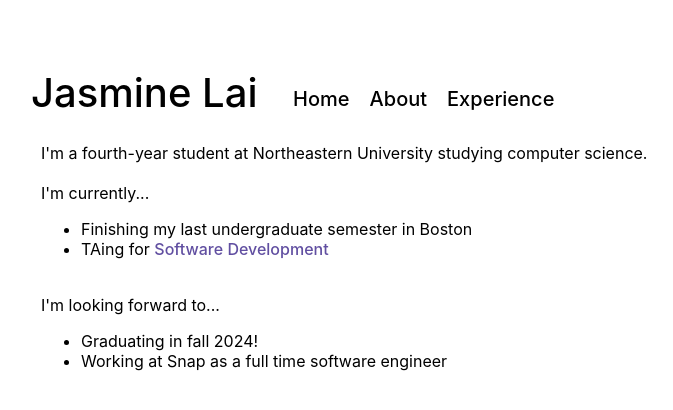
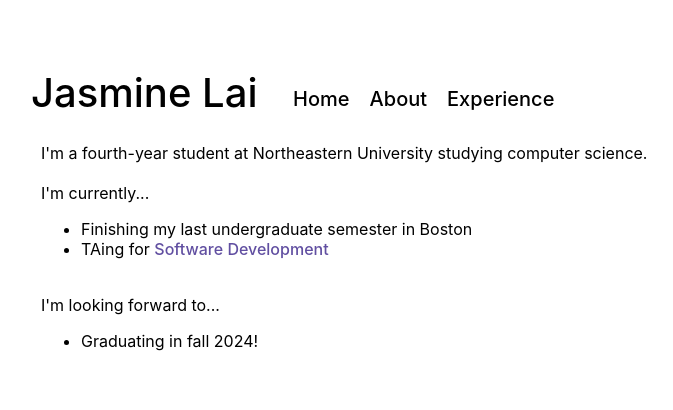
Before and after one commit to jazlai/jazlai.github.io, a React (Create React App) app: page / in a window 1280 px wide. Shown: the top 410 px of the page, without its empty margins (289-962 px from the left). Built offline with nearby package versions, Linux system fonts and the light colour scheme.

Commit message:
remove snap new grad

```diff
--- a/src/sections/About.tsx
+++ b/src/sections/About.tsx
@@ -11,7 +11,7 @@ const About: React.FC = () => {
   return (
     <div>
       <p>
-        Hey! I'm Jasmine. I'm originally from Boston, soon to be living in Seattle. I graduated with a B.S. in computer science
+        Hey! I'm Jasmine. I'm originally from Boston. I am graduating with a B.S. in computer science
         from Northeastern University in 2024.
         <br/><br/>
         Within the realm of computer science, I'm primarily interested in software development.
--- a/src/sections/Experience.tsx
+++ b/src/sections/Experience.tsx
@@ -6,11 +6,6 @@ import { useSectionContext } from '../context/SectionProvider';
 const Experience: React.FC = () => {
   const { setActiveSection } = useSectionContext();
   const experiences = [
-    {
-      'company': 'Snap Inc',
-      'position': 'Software Engineer',
-      'duration': '07-2025 ',
-    },
     {
       'company': 'Snap Inc',
       'position': 'Software Engineer Intern',
--- a/src/sections/Home.tsx
+++ b/src/sections/Home.tsx
@@ -17,7 +17,6 @@ const Home: React.FC = () => {
         I'm looking forward to...
           <ul>
             <li>Graduating in fall 2024!</li>
-            <li>Working at Snap as a full time software engineer</li>
           </ul>
       </p>
     </div>
```
Also changed, not shown: 1 other file (tests, documents, lock files or other folders).
